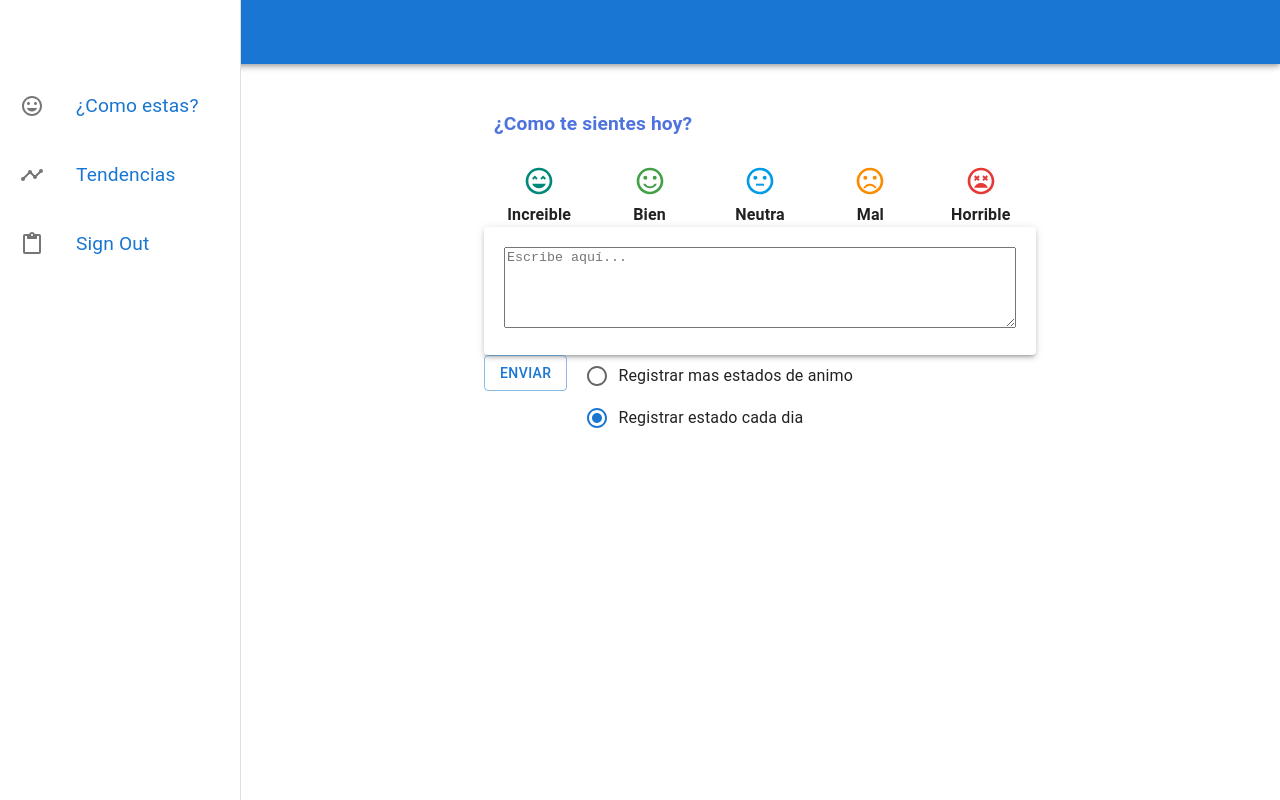
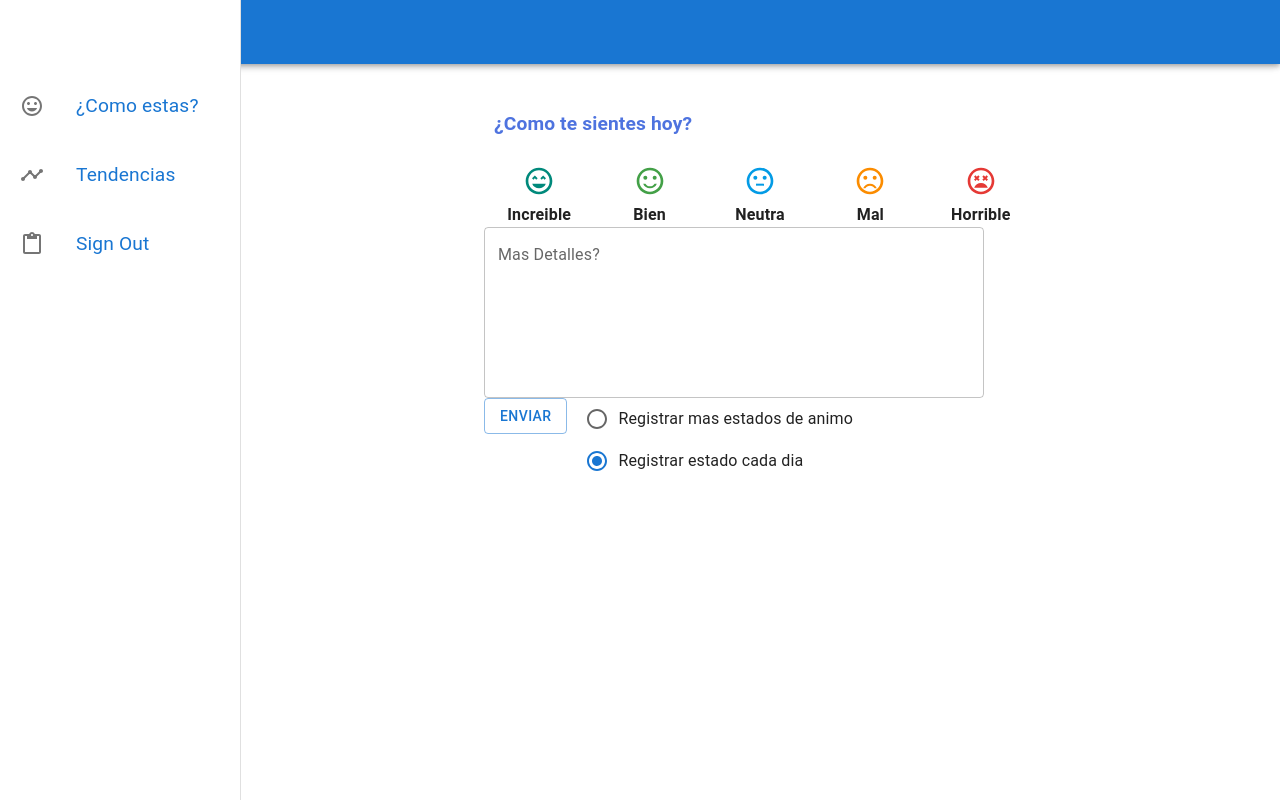
Before and after one commit to Mariana-Usuga/sentiment-analyzer-and-mood-tracker, a React (Create React App) app: page /moodState in a window 1280 px wide. Built offline with nearby package versions, Linux system fonts and the light colour scheme; no server answers; the database is empty; sample sign-in values are in the browser's storage.

Commit message:
fix snacbar

```diff
--- a/package.json
+++ b/package.json
@@ -43,6 +43,7 @@
     "@emotion/react": "^11.11.1",
     "@emotion/styled": "^11.11.0",
     "@mui/icons-material": "^5.14.6",
+    "@mui/joy": "^5.0.0-beta.5",
     "@mui/material": "^5.14.6",
     "@types/crypto-js": "^4.1.1",
     "axios": "^1.4.0",
--- a/src/components/CustomTextArea/index.tsx
+++ b/src/components/CustomTextArea/index.tsx
@@ -1,5 +1,6 @@
 import React, { ChangeEvent } from 'react';
-import { TextareaAutosize } from '@mui/material';
+import Textarea from '@mui/joy/Textarea';
+import { TextField } from '@mui/material';
 
 type CustomTextareaProps = {
   value: string;
@@ -8,13 +9,14 @@ type CustomTextareaProps = {
 
 const CustomTextarea: React.FC<CustomTextareaProps> = ({ value, onChange }) => {
   return (
-    <TextareaAutosize
-      aria-label='empty textarea'
-      placeholder='Escribe aquí...'
-      minRows={5}
-      style={{ width: '100%' }}
+    <TextField
+      sx={{ minWidth: 500 }}
       value={value}
       onChange={onChange}
+      rows={6}
+      multiline
+      label='Mas Detalles?'
+      variant='outlined'
     />
   );
 };
--- a/src/pages/MoodState/index.tsx
+++ b/src/pages/MoodState/index.tsx
@@ -188,12 +188,10 @@ const MoodState: React.FC = () => {
             buttonClicked={buttonClicked}
             handleButtonClick={handleButtonClick}
           />
-          <Paper elevation={3} style={{ padding: '20px' }}>
-            <CustomTextarea
-              value={textareaValue}
-              onChange={handleTextareaChange}
-            />
-          </Paper>
+          <CustomTextarea
+            value={textareaValue}
+            onChange={handleTextareaChange}
+          />
           <CustomButton onClick={send}>Enviar</CustomButton>
           <RadioGroupControl
             selectedValue={selectedRadioText}
@@ -225,3 +223,7 @@ const MoodState: React.FC = () => {
 };
 
 export default MoodState;
+/**
+ *           <Paper elevation={3} style={{ padding: '20px' }}>
+
+ */
```
Also changed, not shown: 1 other file (tests, documents, lock files or other folders).
